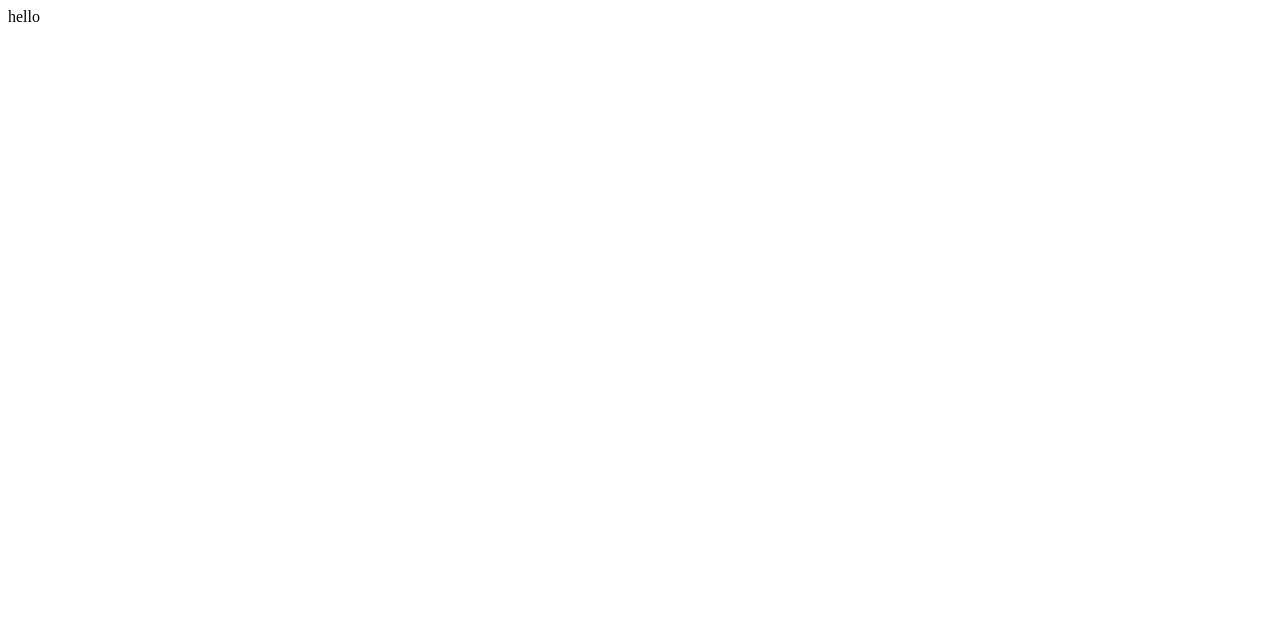
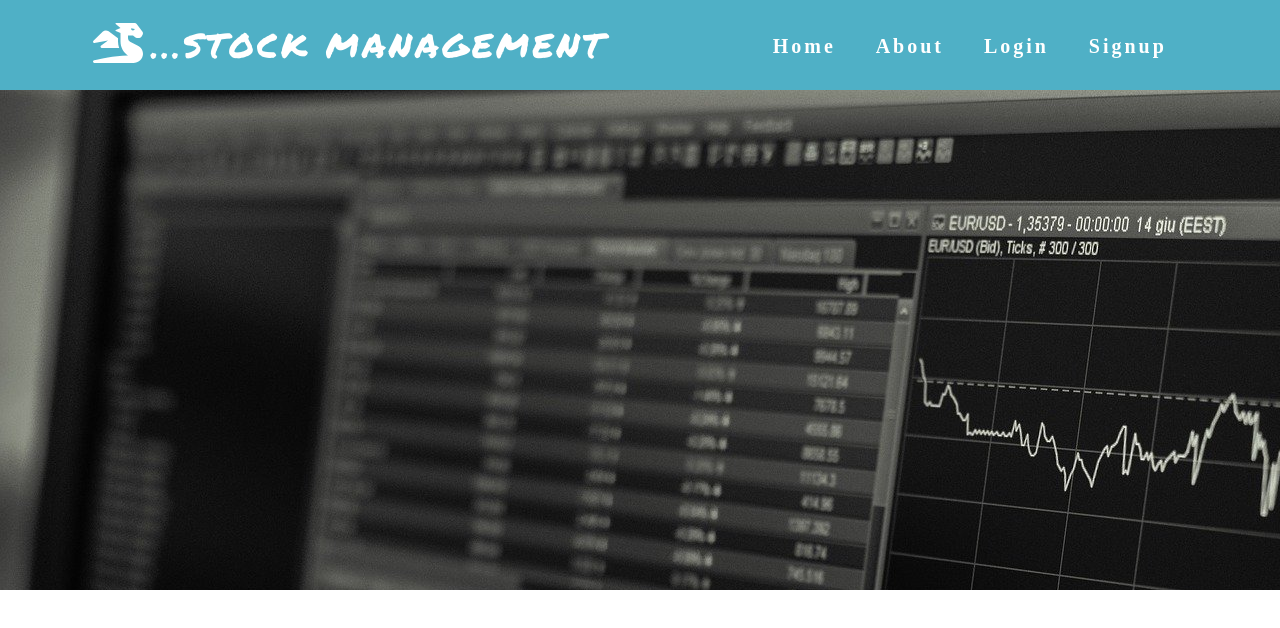
Before and after one commit to minh16031994/stock-management-app, a React app: page / in a window 1280 px wide. Built offline with nearby package versions, Linux system fonts and the light colour scheme.

Commit message:
add HomePage

```diff
--- /dev/null
+++ b/app/components/Home.js
@@ -0,0 +1,10 @@
+import React from 'react';
+import IntroPicture from './intro-picture';
+function Home(){
+    return(
+        <div>
+            <IntroPicture/>
+        </div>
+    )
+}
+export default Home
--- /dev/null
+++ b/app/components/intro-picture.js
@@ -0,0 +1,11 @@
+import React from 'react';
+import './intropicture.css'
+function introPicture(){
+
+    return(
+        <div className="image-container">
+        </div>
+
+    )
+}
+export default introPicture;
--- /dev/null
+++ b/app/components/intropicture.css
@@ -0,0 +1,5 @@
+.image-container{
+    width: 100%;
+    height: 500px;
+    background: url("../imgaes/image-homepage1.jpg");
+}
--- /dev/null
+++ b/app/components/navbar.css
@@ -0,0 +1,42 @@
+@import url('https://fonts.googleapis.com/css2?family=Permanent+Marker&display=swap');
+*{
+    margin: 0px;
+    padding: 0px;
+    box-sizing: border-box;
+}
+.container-navbar{
+    padding: 20px;
+    display: flex;
+    justify-content: space-around;
+    align-self: center;
+    min-height: 30px;
+    background-color: #4FB0C6;
+
+}
+.icone{
+    color:white;
+    text-transform: uppercase;
+    letter-spacing: 3px;
+    font-size: 20px;
+}
+.nav-links{
+    display: flex;
+    padding-top: 15px;
+    justify-content: space-around;
+    width: 35%;
+}
+.nav-links a{
+    color: white;
+    text-decoration: none;
+    letter-spacing: 3px;
+    font-weight: bold;
+    font-size: 20px;
+    cursor: pointer;
+}
+.nav-links li{
+    list-style: none;
+}
+.text-logo{
+    font-family: 'Permanent Marker', cursive;
+    font-size: 34px;
+}
--- /dev/null
+++ b/app/components/navbar.js
@@ -0,0 +1,29 @@
+import React from 'react';
+import './navbar.css';
+import { FontAwesomeIcon } from '@fortawesome/react-fontawesome';
+import {Link} from 'react-router-dom';
+import { faDragon } from '@fortawesome/free-solid-svg-icons'
+function navbar(){
+    return(
+        <div className="container-navbar">
+                <div className="icone">
+                   <FontAwesomeIcon icon={faDragon} color="white" size="2x"/> <span className="text-logo">...Stock Management </span>
+                </div>
+                <ul className="nav-links">
+                    <li>
+                        <a><Link to="/">Home</Link></a>
+                    </li>
+                    <li>
+                        <a>About</a>
+                    </li>
+                    <li>
+                        <a>Login</a>
+                    </li>
+                    <li>
+                        <a>Signup</a>
+                    </li>
+                </ul>
+        </div>
+    )
+}
+export default navbar;
--- a/app/index.html
+++ b/app/index.html
@@ -6,4 +6,7 @@
     <body>
         <div id="app"></div>
     </body>
+    <style>
+        @import url('https://fonts.googleapis.com/css2?family=Permanent+Marker&display=swap');
+    </style>
 </html>
--- a/app/index.js
+++ b/app/index.js
@@ -1,11 +1,21 @@
 import React from "react";
 import ReactDOM from 'react-dom';
-
+import Navbar from './components/navbar';
+import Home from './components/Home';
+import {BrowserRouter, Route, Switch} from 'react-router-dom';
 class App extends React.Component{
     render()
     {
         return(
-            <div>hello</div>
+            <BrowserRouter>
+              <div>
+                <Navbar/>
+                <Switch>
+                    <Route exact path='/' component={Home}/>
+                </Switch>
+            </div>
+            </BrowserRouter>
+
         )
     }
 }
--- a/webpack.config.js
+++ b/webpack.config.js
@@ -12,7 +12,7 @@ module.exports={
         rules: [
             {test: /\.(js)$/, use:'babel-loader'},
             {test: /\.css$/, use:['style-loader','css-loader']},
-            {test: /\.scss$/, use:['style-loader','sass-loader']},
+            {test: /\.scss$/, use:['style-loader','sass-loader','css-loader']},
             {test: /\.(png|svg|jpg|gif)$/,use:'file-loader'}
         ]
     },
```
Also changed, not shown: package.json (+6 -1 lines), app/imgaes/image-homepage.jpg (added), app/imgaes/image-homepage1.jpg (added), 1 other file.
